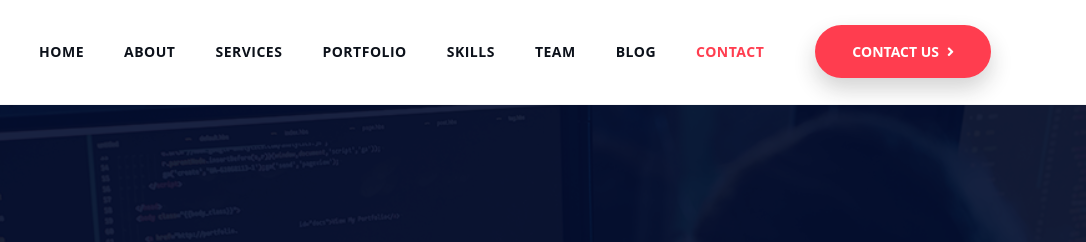
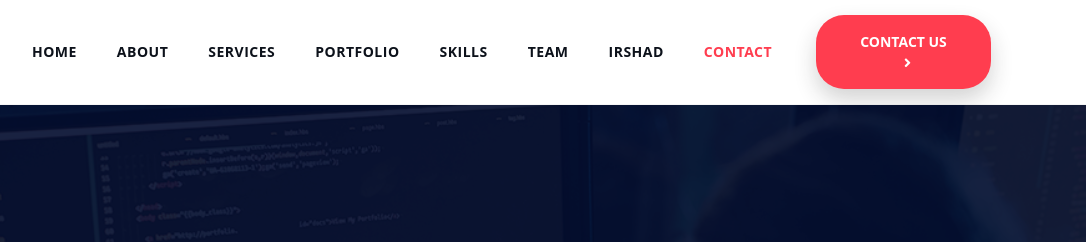
Before and after one commit to irshadsaeed/myPortFolio.github.io, a plain HTML site: page index.html in a window 1280 px wide. Shown: the top 242 px of the page, 194-1280 px from the left. Drawn offline with Linux system fonts and the light colour scheme.

Commit message:
Update index.html

```diff
--- a/index.html
+++ b/index.html
@@ -56,7 +56,7 @@
 		   <li class="nav-item"><a class="nav-link smoth-scroll" href="#portfolio">Portfolio</a></li>
 		   <li class="nav-item"><a class="nav-link smoth-scroll" href="#skills">Skills</a></li>
 		   <li class="nav-item"><a class="nav-link smoth-scroll" href="#team">Team</a></li>
-		   <li class="nav-item"><a class="nav-link smoth-scroll" href="#blog">Blog</a></li>
+		   <li class="nav-item"><a class="nav-link smoth-scroll" href="#blog">Irshad</a></li>
 		   <li class="nav-item"><a class="nav-link smoth-scroll" href="#contact">Contact</a></li>
 		</ul>
 
```
